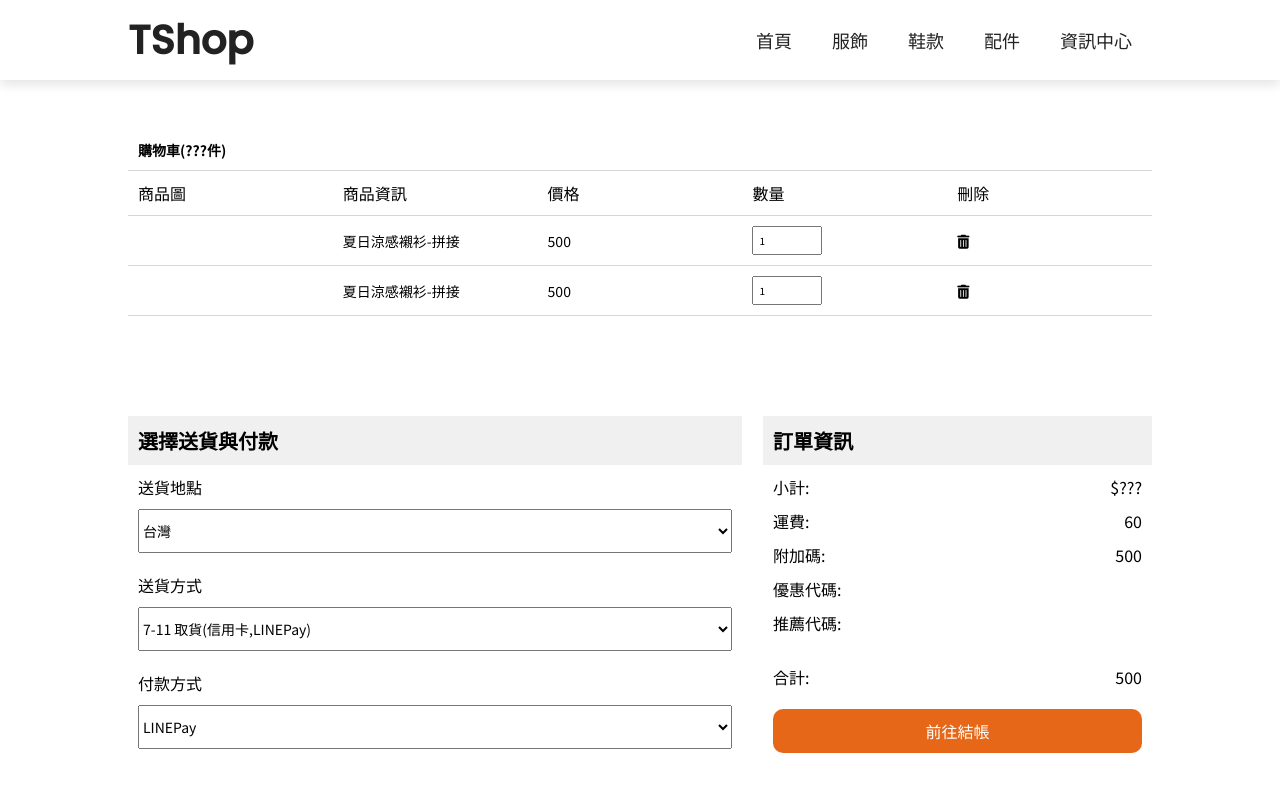
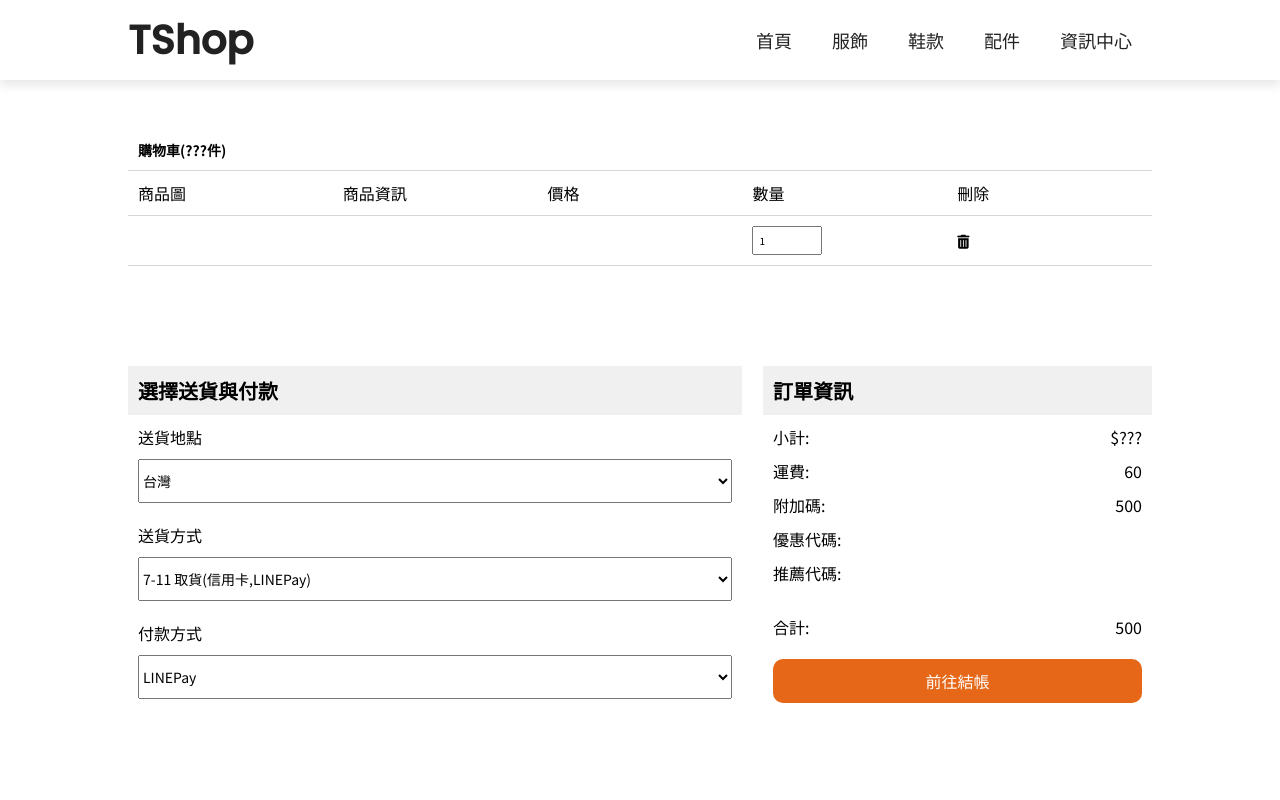
Before and after one commit to bdk27/vue_tshop, a Vue app: page /tshopcart in a window 1280 px wide. Shown: the top 800 px of the page. Built offline with nearby package versions, Linux system fonts and the light colour scheme.

Commit message:
cartData & scrollBehavior

```diff
--- a/src/assets/js/home.js
+++ b/src/assets/js/home.js
@@ -31,7 +31,7 @@ let op = () =>{
 
     for (let i=0; i<code.length; i++){
         code[i].onclick = function(){
-            hide[i].classList.toggle('active');
+            hide[i].classList.toggle('open');
         }
     }
 }
--- a/src/components/TshopNav.vue
+++ b/src/components/TshopNav.vue
@@ -12,17 +12,16 @@
             <li><a href="#accessories">配件</a></li>
             <li><a href="#footer">資訊中心</a></li>
             <li v-for="item in getHomeData" :key="item.id">
-                <!-- <router-link class="route" :to="{
-                    path: '/tshopcart',
+                <router-link class="route" :to="{
+                    name: 'TshopCart',
                     query: {
                         id: item.id,
                         name: item.name,
                         image: item.image,
-                        cost: item.cost
+                        cost: item.cost,
                     }
                 }">
-                結帳</router-link> -->
-                <router-link class="route" :to="`/tshopcart?id=${item.id}&name=${item.name}&image=${item.image}&cost=${item.cost}`">結帳</router-link>
+                結帳</router-link>
             </li>
         </ul>
 
--- a/src/pages/TshopCart.vue
+++ b/src/pages/TshopCart.vue
@@ -1,7 +1,6 @@
 <template>
     <section class="cart" id="cart">
         <h4>購物車(???件)</h4>
-        <h1>{{ $route.query.id }}</h1>
         <table>
             <thead>
                 <tr>
@@ -12,24 +11,16 @@
                     <td>刪除</td>
                 </tr>
             </thead>
-            <tbody>
+            <tbody >
                 <tr>
-                    <td style="cursor: pointer;"><!-- <img src="images/shirt/f1.jpg"> --></td>
-                    <td style="cursor: pointer;">夏日涼感襯衫-拼接</td>
-                    <td>500</td>
+                    <td style="cursor: pointer;"><img :src="image"></td>
+                    <td style="cursor: pointer;">{{ name }}</td>
+                    <td>{{ cost }}</td>
                     <td><input type="number" value="1"></td>
                     <td><i class="fa-solid fa-trash-can"></i></td>
                 </tr>
             </tbody>
-            <tbody>
-                <tr>
-                    <td style="cursor: pointer;"><!-- <img src="images/shirt/f1.jpg"> --></td>
-                    <td style="cursor: pointer;">夏日涼感襯衫-拼接</td>
-                    <td>500</td>
-                    <td><input type="number" value="1"></td>
-                    <td><i class="fa-solid fa-trash-can"></i></td>
-                </tr>
-            </tbody>
+
         </table>
 
     </section>
@@ -127,10 +118,25 @@
 <script>
     export default {
         name: 'TshopCart',
+        props: ['id', 'name', 'image', 'cost'],
         data() {
             return {
-                finalData: [],
+                cartData: [],
             }
+        },
+        computed: {
+           /*  id() {
+                return this.$route.query.id
+            },
+            name() {
+                return this.$route.query.name
+            },
+            image() {
+                return this.$route.query.image
+            },
+            cost() {
+                return this.$route.query.cost
+            }, */
         },
 
     }
@@ -267,7 +273,7 @@
     .hide{
         display: none;
     }
-    .hide.active{
+    .hide.open{
         display: block;
     }
     .final{
--- a/src/router/index.js
+++ b/src/router/index.js
@@ -11,7 +11,15 @@ const routes = [
     {
         path: '/tshopcart',
         name: 'TshopCart',
-        component: TshopCart
+        component: TshopCart,
+        props($route) {
+            return {
+                id:  $route.query.id,
+                name:  $route.query.name,
+                image:  $route.query.image,
+                cost:  $route.query.cost,
+            }
+        },
     },
     {
         path: '/*',
@@ -22,6 +30,9 @@ const routes = [
 const router = createRouter({
     history: createWebHistory(),
     routes,
+    scrollBehavior() {
+        return {left: 0, top: 0};
+    },
 });
 
 export default router;
```
Also changed, not shown: src/pages/TshopHome.vue (line endings or trailing spaces).
